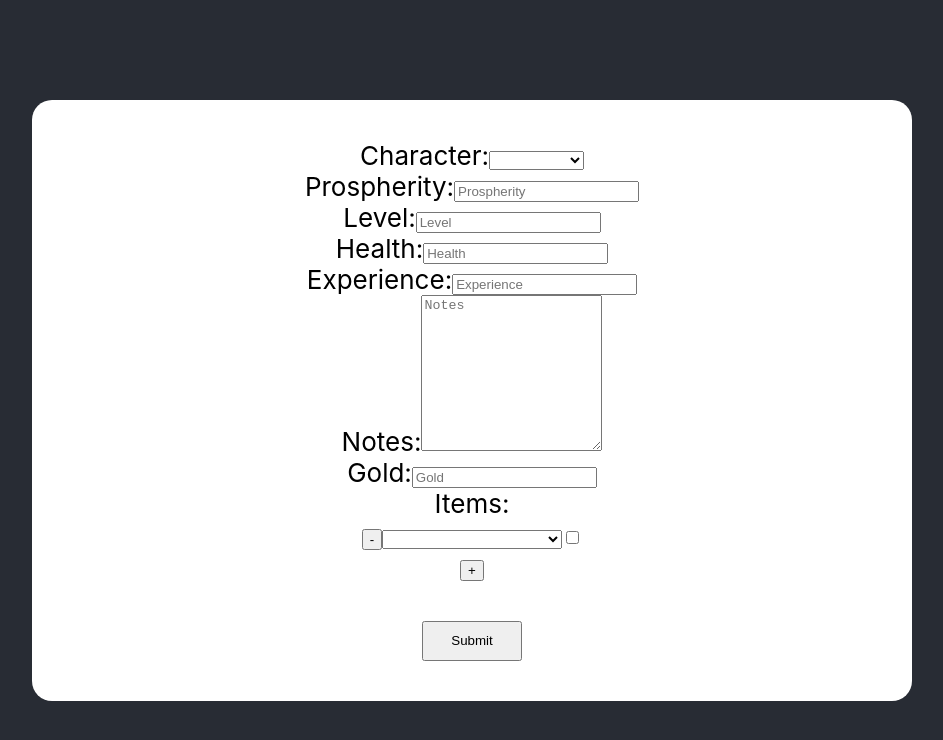
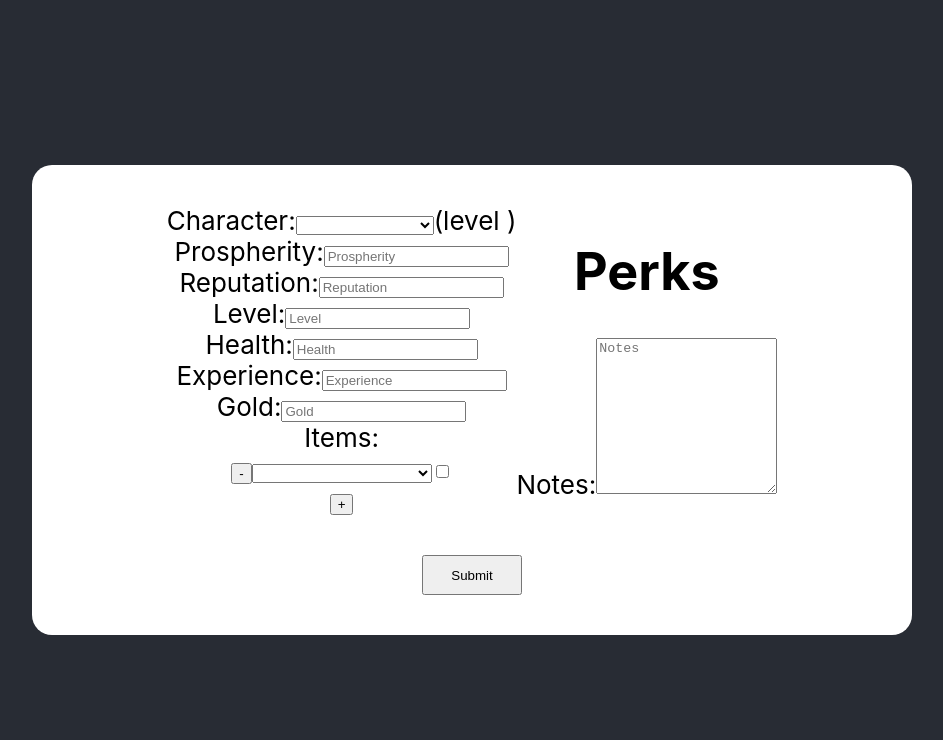
Before and after one commit to andersblom/gloomhaven-character-sheet, a React (Create React App) app: page / in a window 1280 px wide. Shown: the top 740 px of the page, without its empty margins (168-1111 px from the left). Built offline with nearby package versions, Linux system fonts and the light colour scheme.

Commit message:
Calculate levels on the fly, add data fixtire for spellweaver perks

```diff
--- a/src/components/App/App.tsx
+++ b/src/components/App/App.tsx
@@ -3,7 +3,7 @@ import { Provider } from 'react-redux'
 import { ThemeProvider } from 'styled-components'
 
 import Panel from 'components/Panel/Panel'
-import CharacterSheetContainer from 'containers/CharacterSheetContainer'
+import CharacterSheet from 'components/CharacterSheet/CharacterSheet'
 import store from 'store'
 import './App.css'
 
@@ -14,7 +14,7 @@ const App: React.FC = () => {
                 <div className="App">
                     <header className="App-header">
                         <Panel>
-                            <CharacterSheetContainer />
+                            <CharacterSheet />
                         </Panel>
                     </header>
                 </div>
--- a/src/components/CharacterSheet/CharacterSheet.styles.tsx
+++ b/src/components/CharacterSheet/CharacterSheet.styles.tsx
@@ -4,6 +4,10 @@ export const StyledForm = styled.form`
     display: flex;
     flex-direction: column;
     align-items: center;
+
+    .sheet-inner {
+        display: flex;
+    }
 
     .input-field {
         max-width: 400px;
--- a/src/components/CharacterSheet/CharacterSheet.tsx
+++ b/src/components/CharacterSheet/CharacterSheet.tsx
@@ -1,15 +1,28 @@
 import React from 'react'
-import { Field, FieldArray, InjectedFormProps } from 'redux-form'
+import {
+    formValueSelector,
+    Field,
+    FieldArray,
+    InjectedFormProps,
+    reduxForm,
+} from 'redux-form'
+import { connect } from 'react-redux'
 
 import ItemsList from 'components/ItemsList/ItemsList'
+
+import { CHARACTERS } from 'lib/constants'
+
 import { StyledForm } from './CharacterSheet.styles'
 
 interface Props {
-    foo?: string
+    character: string
+    experience: string
 }
 
-const CharacterSheet: React.FC<InjectedFormProps<Props>> = ({
+const CharacterSheet: React.FC<InjectedFormProps<{}, Props> & Props> = ({
     handleSubmit,
+    character,
+    experience,
 }) => {
     const onSubmit = (values: any) => {
         /**
@@ -19,17 +32,40 @@ const CharacterSheet: React.FC<InjectedFormProps<Props>> = ({
         localStorage.setItem('gloomy_bois', JSON.stringify(values))
         alert('saved!')
     }
+
+    const selectedCharacter = CHARACTERS.find(i => i.name === character)
+
+    const characterLevel =
+        selectedCharacter &&
+        selectedCharacter.levels.reduce((prev, current, index, array) => {
+            if (array[index].experience <= Number(experience)) {
+                return prev + 1
+            }
+            return prev
+        }, 0)
+
     return (
         <StyledForm onSubmit={handleSubmit(onSubmit)}>
+            <div className="sheet-inner">
+                <div className="column left">
                     <div className="input-field">
                         <label htmlFor="character">Character:</label>
-                <Field name="character" component="select" type="select">
+                        <Field
+                            name="character"
+                            component="select"
+                            type="select"
+                        >
                             <option />
-                    <option value="spellweaver">Spellweaver</option>
-                    <option value="tinkerer">Tinkerer</option>
-                    <option value="scoundrel">Scoundrel</option>
-                    <option value="brute">Brute</option>
+                            {CHARACTERS.map(character => (
+                                <option
+                                    key={character.name}
+                                    value={character.name}
+                                >
+                                    {character.name}
+                                </option>
+                            ))}
                         </Field>
+                        (level {characterLevel})
                     </div>
                     <div className="input-field">
                         <label htmlFor="prospherity">Prospherity:</label>
@@ -38,6 +74,15 @@ const CharacterSheet: React.FC<InjectedFormProps<Props>> = ({
                             component="input"
                             type="number"
                             placeholder="Prospherity"
+                        />
+                    </div>
+                    <div className="input-field">
+                        <label htmlFor="reputation">Reputation:</label>
+                        <Field
+                            name="reputation"
+                            component="input"
+                            type="number"
+                            placeholder="Reputation"
                         />
                     </div>
                     <div className="input-field">
@@ -68,15 +113,6 @@ const CharacterSheet: React.FC<InjectedFormProps<Props>> = ({
                         />
                     </div>
                     <div className="input-field">
-                <label htmlFor="notes">Notes:</label>
-                <Field
-                    name="notes"
-                    component="textarea"
-                    placeholder="Notes"
-                    rows="10"
-                />
-            </div>
-            <div className="input-field">
                         <label htmlFor="gold">Gold:</label>
                         <Field
                             name="gold"
@@ -89,9 +125,42 @@ const CharacterSheet: React.FC<InjectedFormProps<Props>> = ({
                         <label htmlFor="items">Items:</label>
                         <FieldArray name="items" component={ItemsList} />
                     </div>
+                </div>
+                <div className="column right">
+                    <div className="section">
+                        <h1>Perks</h1>
+                    </div>
+                    <div className="section">
+                        <div className="input-field">
+                            <label htmlFor="notes">Notes:</label>
+                            <Field
+                                name="notes"
+                                component="textarea"
+                                placeholder="Notes"
+                                rows="10"
+                            />
+                        </div>
+                    </div>
+                </div>
+            </div>
             <input type="submit" className="submit-button" />
         </StyledForm>
     )
 }
 
-export default CharacterSheet
+const CharacterSheetForm = reduxForm<{}, Props>({
+    form: 'character_sheet',
+})(CharacterSheet)
+
+const selector = formValueSelector('character_sheet')
+
+const mapStateToProps = (state: any) => ({
+    initialValues: JSON.parse(localStorage.getItem('gloomy_bois') || '{}'),
+    character: selector(state, 'character'),
+    experience: selector(state, 'experience'),
+})
+
+export default connect(
+    mapStateToProps,
+    {}
+)(CharacterSheetForm)
--- a/src/components/ItemsList/ItemsList.tsx
+++ b/src/components/ItemsList/ItemsList.tsx
@@ -28,7 +28,7 @@ const ItemsList: React.FC<WrappedFieldArrayProps<{}>> = ({ fields }) => {
         if (!fields.length) {
             fields.push({})
         }
-    }, [])
+    }, [fields])
     const handleAddItem = (e: React.MouseEvent<HTMLButtonElement>) => {
         e.preventDefault()
         fields.push({})
--- a/src/containers/CharacterSheetContainer.tsx
+++ /dev/null
@@ -1,16 +0,0 @@
-import { reduxForm } from 'redux-form'
-import { connect } from 'react-redux'
-import CharacterSheet from 'components/CharacterSheet/CharacterSheet'
-
-const CharacterSheetForm = reduxForm({
-    form: 'character_sheet',
-})(CharacterSheet)
-
-const mapStateToProps = (state: any) => ({
-    initialValues: JSON.parse(localStorage.getItem('gloomy_bois') || '{}'),
-})
-
-export default connect(
-    mapStateToProps,
-    {}
-)(CharacterSheetForm)
--- /dev/null
+++ b/src/lib/constants.ts
@@ -0,0 +1,91 @@
+import { Character } from './interfaces'
+
+export const CHARACTERS: Character[] = [
+    {
+        name: 'Orchid Spellweaver',
+        levels: [
+            {
+                health: 6,
+                experience: 0,
+            },
+            {
+                health: 7,
+                experience: 45,
+            },
+            {
+                health: 8,
+                experience: 95,
+            },
+            {
+                health: 9,
+                experience: 150,
+            },
+            {
+                health: 10,
+                experience: 210,
+            },
+            {
+                health: 11,
+                experience: 275,
+            },
+            {
+                health: 12,
+                experience: 345,
+            },
+            {
+                health: 13,
+                experience: 420,
+            },
+            {
+                health: 14,
+                experience: 500,
+            },
+        ],
+        perks: [
+            {
+                label: 'Remove four +0 cards',
+                uses: 1,
+            },
+            {
+                label: 'Replace one -1 card with one +1 card',
+                uses: 2,
+            },
+            {
+                label: 'Add two +1 cards',
+                uses: 2,
+            },
+            {
+                label: 'Add one +0 STUN card',
+                uses: 1,
+            },
+            {
+                label: 'Add one +1 WOUND card',
+                uses: 1,
+            },
+            {
+                label: 'Add one +1 IMMOBILIZE',
+                uses: 1,
+            },
+            {
+                label: 'Add one +1 CURSE',
+                uses: 1,
+            },
+            {
+                label: 'Add one +2 FIRE ELEMENT',
+                uses: 2,
+            },
+            {
+                label: 'Add one +2 FROZEN ELEMENT',
+                uses: 2,
+            },
+            {
+                label: 'Add one LEAF card and one AIR card',
+                uses: 1,
+            },
+            {
+                label: 'Add one SUN card and one BLACK/WHITE card',
+                uses: 1,
+            },
+        ],
+    },
+]
--- /dev/null
+++ b/src/lib/interfaces.ts
@@ -0,0 +1,15 @@
+export interface Level {
+    health: number
+    experience: number
+}
+
+export interface Perk {
+    label: string
+    uses: number
+}
+
+export interface Character {
+    name: string
+    levels: Level[]
+    perks: Perk[]
+}
```
Also changed, not shown: 1 other file (tests, documents, lock files or other folders). Lines whose indentation alone changed are shown as unchanged.
